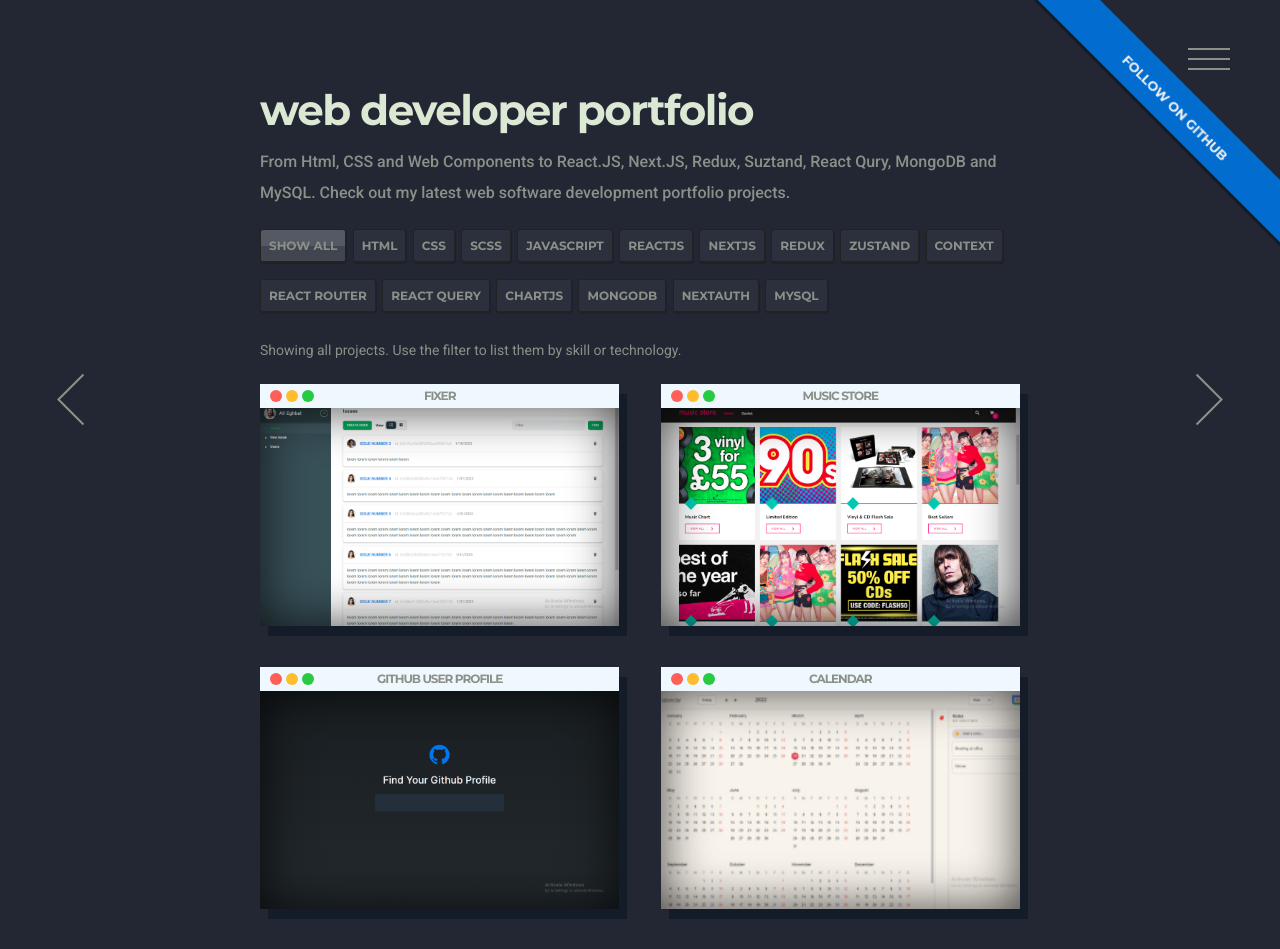
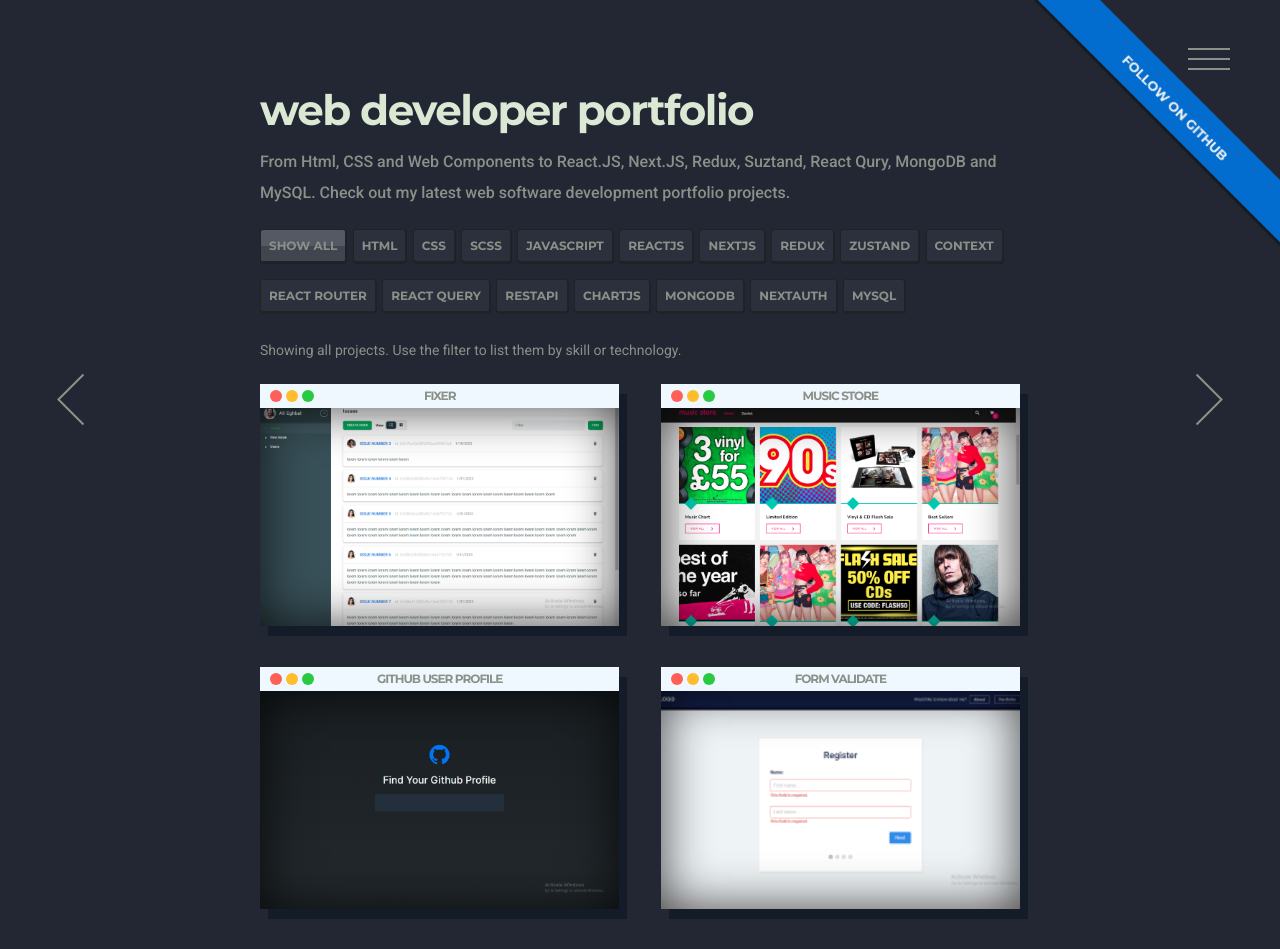
Before and after one commit to mikaeileghbal/react-portfolio, a React (Create React App) app: page /portfolio in a window 1280 px wide. Shown: the top 949 px of the page. Built offline with nearby package versions, Linux system fonts and the light colour scheme.

Commit message:
Modify some styling issues

```diff
--- a/src/components/Menu.js
+++ b/src/components/Menu.js
@@ -159,28 +159,28 @@ export default function Menu({ show }) {
       <CustomNav id="menu-nav" className={`${showMenu ? "menu-show" : ""}`}>
         <CustomLinkMenu
           href="/"
-          active={location.pathname === "/" ? true : false}
+          active={location.pathname === "./" ? true : false}
         >
           <span>about</span>
         </CustomLinkMenu>
         <CustomLinkMenu
           class="top-menu-link"
           href="/portfolio"
-          active={location.pathname === "/portfolio" ? true : false}
+          active={location.pathname === "./portfolio" ? true : false}
         >
           <span>portfolio</span>
         </CustomLinkMenu>
         <CustomLinkMenu
           class="top-menu-link"
-          href="contact"
-          active={location.pathname === "/contact" ? true : false}
+          href="/contact"
+          active={location.pathname === "./contact" ? true : false}
         >
           <span>contact</span>
         </CustomLinkMenu>
         <CustomLinkMenu
           class="top-menu-link"
-          href="resume"
-          active={location.pathname === "/resume" ? true : false}
+          href="/resume"
+          active={location.pathname === "./resume" ? true : false}
         >
           <span>resume</span>
         </CustomLinkMenu>
--- a/src/data/portfolio.js
+++ b/src/data/portfolio.js
@@ -11,6 +11,7 @@ const tags = [
   "context",
   "react router",
   "react query",
+  "restapi",
   "chartjs",
   "mongodb",
   "nextauth",
@@ -92,86 +93,69 @@ const portfolio = [
       "HTML5",
       "CSS3",
       "SCSS",
-      "styled components",
-      "Next.js",
-      "Next-Auth",
-      "MongoDB",
-      "Mongoose",
+      "React.js",
+      "RESTFull API",
+      "React-Chartjs-2",
     ],
-    resource: ["https://fixer.vercel.com", "github"],
-    tags: ["html", "css", "javascript", "reactjs", "react query", "chartjs"],
+    resource: [
+      "https://mikaeileghbal.github.io/githubuserprofile",
+      "https://github.com/mikaeileghbal/github-user-profile",
+    ],
+    tags: ["html", "css", "javascript", "reactjs", "restapi", "chartjs"],
   },
+  // {
+  //   id: "4",
+  //   title: "calendar",
+  //   brief:
+  //     "Web application created with next.js. demonstrates CRUD operations on a MongoDB database with Mongoose. It includes authentication with next-auth",
+  //   description: [
+  //     "Fixer is a web application to track Issues reported with users.",
+  //     "This Next.js application uses next-auth credentials provider to authenticate users. Users can sign up and report an issue that other users can give feedback to every isuue. There is a profile page for users where they can update their profile info and picture.",
+  //   ],
+  //   images: ["calendar.png", "githubuser-2.png"],
+  //   tech: ["HTML5", "CSS3", "SCSS", ""],
+  //   resource: ["https://fixer.vercel.com", "github"],
+  //   tags: ["html", "css", "javascript"],
+  // },
+  // {
+  //   id: "5",
+  //   title: "color rating",
+  //   brief:
+  //     "Web application created with next.js. demonstrates CRUD operations on a MongoDB database with Mongoose. It includes authentication with next-auth",
+  //   description: [
+  //     "Fixer is a web application to track Issues reported with users.",
+  //     "This Next.js application uses next-auth credentials provider to authenticate users. Users can sign up and report an issue that other users can give feedback to every isuue. There is a profile page for users where they can update their profile info and picture.",
+  //   ],
+  //   images: ["colorrating.png", "githubuser-2.png"],
+  //   tech: [
+  //     "HTML5",
+  //     "CSS3",
+  //     "SCSS",
+  //     "styled components",
+  //     "Next.js",
+  //     "Next-Auth",
+  //     "MongoDB",
+  //     "Mongoose",
+  //   ],
+  //   resource: ["https://fixer.vercel.com", "github"],
+  //   tags: ["html", "css", "javascript", "zustand", "react"],
+  // },
   {
     id: "4",
-    title: "calendar",
-    brief:
-      "Web application created with next.js. demonstrates CRUD operations on a MongoDB database with Mongoose. It includes authentication with next-auth",
-    description: [
-      "Fixer is a web application to track Issues reported with users.",
-      "This Next.js application uses next-auth credentials provider to authenticate users. Users can sign up and report an issue that other users can give feedback to every isuue. There is a profile page for users where they can update their profile info and picture.",
-    ],
-    images: ["calendar.png", "githubuser-2.png"],
-    tech: [
-      "HTML5",
-      "CSS3",
-      "SCSS",
-      "styled components",
-      "Next.js",
-      "Next-Auth",
-      "MongoDB",
-      "Mongoose",
-    ],
-    resource: ["https://fixer.vercel.com", "github"],
-    tags: ["html", "css", "javascript"],
-  },
-  {
-    id: "5",
-    title: "color rating",
-    brief:
-      "Web application created with next.js. demonstrates CRUD operations on a MongoDB database with Mongoose. It includes authentication with next-auth",
-    description: [
-      "Fixer is a web application to track Issues reported with users.",
-      "This Next.js application uses next-auth credentials provider to authenticate users. Users can sign up and report an issue that other users can give feedback to every isuue. There is a profile page for users where they can update their profile info and picture.",
-    ],
-    images: ["colorrating.png", "githubuser-2.png"],
-    tech: [
-      "HTML5",
-      "CSS3",
-      "SCSS",
-      "styled components",
-      "Next.js",
-      "Next-Auth",
-      "MongoDB",
-      "Mongoose",
-    ],
-    resource: ["https://fixer.vercel.com", "github"],
-    tags: ["html", "css", "javascript", "zustand", "react"],
-  },
-  {
-    id: "6",
     title: "form validate",
     brief:
-      "Web application created with next.js. demonstrates CRUD operations on a MongoDB database with Mongoose. It includes authentication with next-auth",
+      "Web application created with vanilla javascript. demonstrates custom validating a form inputs.",
     description: [
-      "Fixer is a web application to track Issues reported with users.",
-      "This Next.js application uses next-auth credentials provider to authenticate users. Users can sign up and report an issue that other users can give feedback to every isuue. There is a profile page for users where they can update their profile info and picture.",
+      "Form validate uses a custom field validator.",
+      "This application uses javascript to check inputs of different tyopes based on predefined criteria to provide form validating.",
     ],
-    images: ["formvalidate.png", "githubuser-2.png"],
-    tech: [
-      "HTML5",
-      "CSS3",
-      "SCSS",
-      "styled components",
-      "Next.js",
-      "Next-Auth",
-      "MongoDB",
-      "Mongoose",
-    ],
+    images: ["formvalidate.png", "formvalidate.png"],
+    tech: ["HTML5", "CSS3", "JavaScript"],
     resource: [
       "https://fixer.vercel.com",
       "https://github.com/mikaeileghbal/fixer",
     ],
-    tags: ["html", "css", "javascript", "react router"],
+    tags: ["html", "css", "javascript"],
   },
 ];
 
--- a/src/styles/global.js
+++ b/src/styles/global.js
@@ -96,7 +96,7 @@ export const StyledButton = styled.button`
   transition: all 0.2s;
   box-shadow: 0 3px 0 0 ${colors.greenShadow}, 0 7px 0 0 black;
 
-  &:hover:not(:disabled) {
+  &:hover {
     transform: translate3d(0, 1px, 0);
     background-color: ${(props) => props.backcolo};
     box-shadow: 0 2px 0 0 ${colors.greenShadow}, 0 5px 0 0 black;
@@ -107,9 +107,7 @@ export const StyledButton = styled.button`
     color: silver;
     box-shadow: 0 2px 0 0 #666;
     background-color: ${colors.grayDark};
-  }
 
-  &:disabled {
     &::before {
       content: "";
       position: absolute;
```
